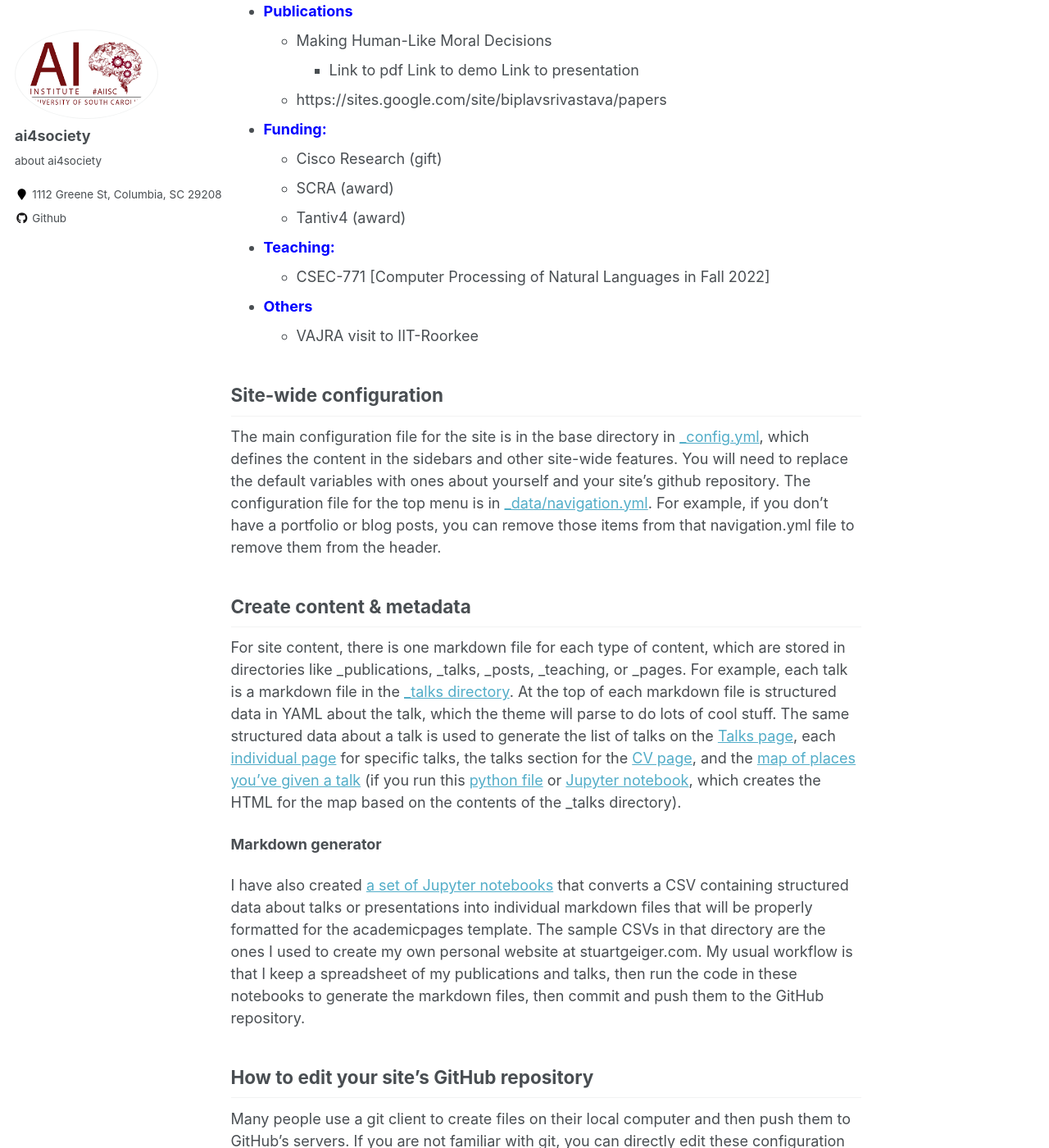
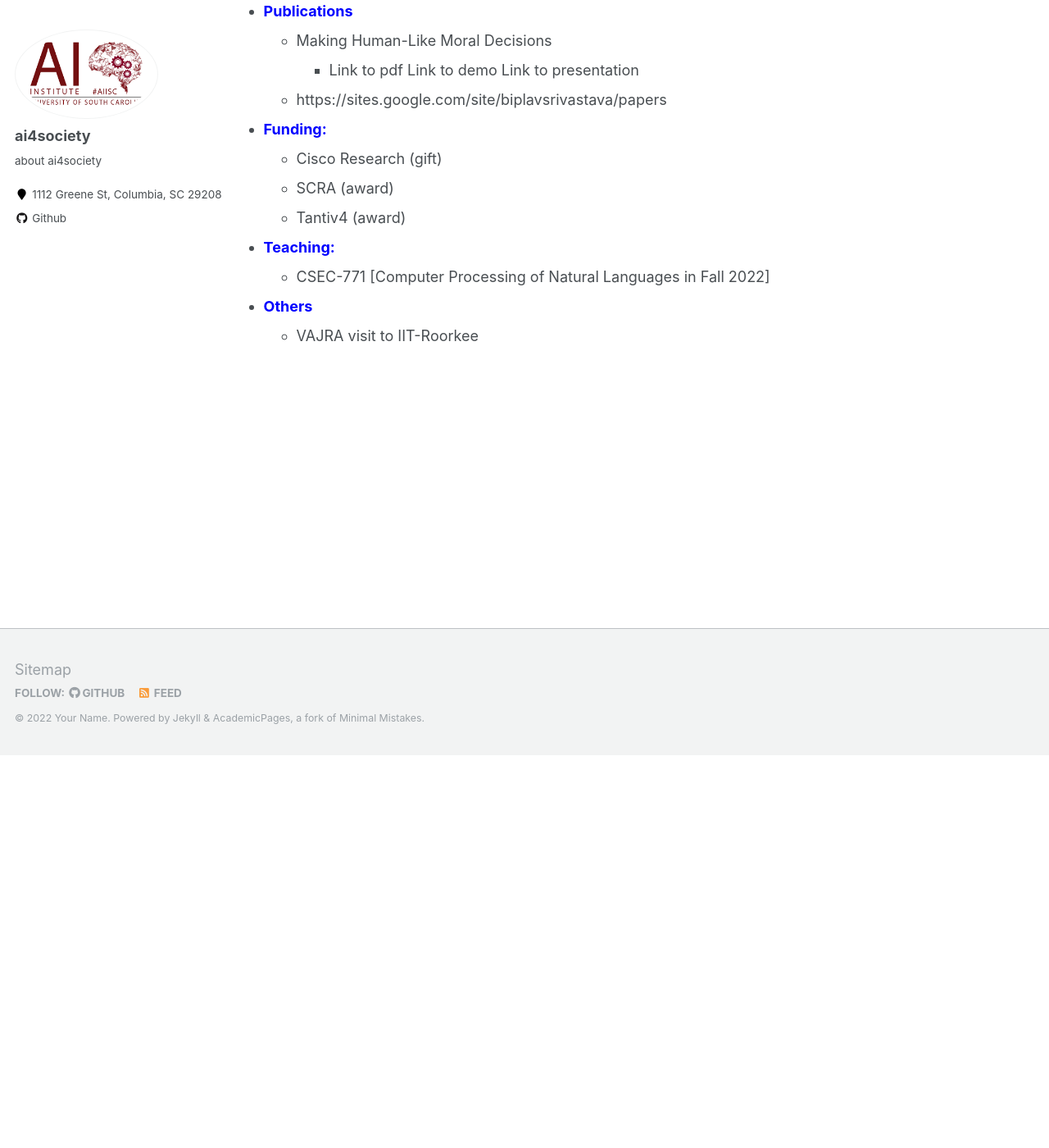
Before and after one commit to likitha-9/ai4society.github.io, a Jekyll site: the page built from _pages/about.md, in a window 1280 px wide and 1400 px high, scrolled down 478 px. Shown: the whole window at 82% size. Built offline with Jekyll 4.4.1, drawn with Linux system fonts in a browser that asks for light colours; some of the changed text lies outside the part shown.

```diff
--- a/_pages/about.md
+++ b/_pages/about.md
@@ -32,32 +32,3 @@
     * CSEC-771 [Computer Processing of Natural Languages in Fall 2022]
  * <span style="color:blue">**Others**</span>
     * VAJRA visit to IIT-Roorkee
-
-
-
-
-
-
-Site-wide configuration
-------
-The main configuration file for the site is in the base directory in [_config.yml](https://github.com/academicpages/academicpages.github.io/blob/master/_config.yml), which defines the content in the sidebars and other site-wide features. You will need to replace the default variables with ones about yourself and your site's github repository. The configuration file for the top menu is in [_data/navigation.yml](https://github.com/academicpages/academicpages.github.io/blob/master/_data/navigation.yml). For example, if you don't have a portfolio or blog posts, you can remove those items from that navigation.yml file to remove them from the header.
-
-Create content & metadata
-------
-For site content, there is one markdown file for each type of content, which are stored in directories like _publications, _talks, _posts, _teaching, or _pages. For example, each talk is a markdown file in the [_talks directory](https://github.com/academicpages/academicpages.github.io/tree/master/_talks). At the top of each markdown file is structured data in YAML about the talk, which the theme will parse to do lots of cool stuff. The same structured data about a talk is used to generate the list of talks on the [Talks page](https://academicpages.github.io/talks), each [individual page](https://academicpages.github.io/talks/2012-03-01-talk-1) for specific talks, the talks section for the [CV page](https://academicpages.github.io/cv), and the [map of places you've given a talk](https://academicpages.github.io/talkmap.html) (if you run this [python file](https://github.com/academicpages/academicpages.github.io/blob/master/talkmap.py) or [Jupyter notebook](https://github.com/academicpages/academicpages.github.io/blob/master/talkmap.ipynb), which creates the HTML for the map based on the contents of the _talks directory).
-
-**Markdown generator**
-
-I have also created [a set of Jupyter notebooks](https://github.com/academicpages/academicpages.github.io/tree/master/markdown_generator
-) that converts a CSV containing structured data about talks or presentations into individual markdown files that will be properly formatted for the academicpages template. The sample CSVs in that directory are the ones I used to create my own personal website at stuartgeiger.com. My usual workflow is that I keep a spreadsheet of my publications and talks, then run the code in these notebooks to generate the markdown files, then commit and push them to the GitHub repository.
-
-How to edit your site's GitHub repository
-------
-Many people use a git client to create files on their local computer and then push them to GitHub's servers. If you are not familiar with git, you can directly edit these configuration and markdown files directly in the github.com interface. Navigate to a file (like [this one](https://github.com/academicpages/academicpages.github.io/blob/master/_talks/2012-03-01-talk-1.md) and click the pencil icon in the top right of the content preview (to the right of the "Raw | Blame | History" buttons). You can delete a file by clicking the trashcan icon to the right of the pencil icon. You can also create new files or upload files by navigating to a directory and clicking the "Create new file" or "Upload files" buttons.
-
-Example: editing a markdown file for a talk
-![Editing a markdown file for a talk](/images/editing-talk.png)
-
-For more info
-------
-More info about configuring academicpages can be found in [the guide](https://academicpages.github.io/markdown/). The [guides for the Minimal Mistakes theme](https://mmistakes.github.io/minimal-mistakes/docs/configuration/) (which this theme was forked from) might also be helpful.
```
